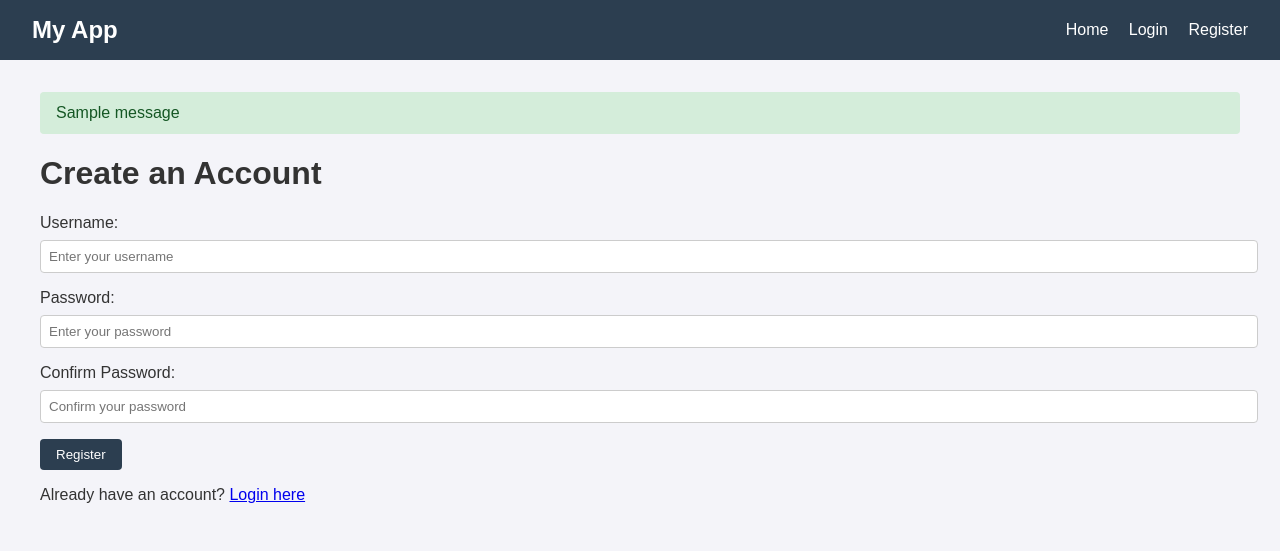
After one commit to Lenchanteu/webappZSBW, a Flask app: template templates/register.html in a window 1280 px wide. The commit adds this page. Shown: the top 551 px of the page. Run offline with Flask 3, Linux system fonts and the light colour scheme; the template is opened without the code that fills it, so the values that code supplies are empty; one stand-in notice (Sample message) is shown.

Commit message:
Add user auth, templates, and static styling
Initialize and secure user authentication flow: add DB initialization, password hashing, create_account and check_credentials helpers, and session-based login/logout with flash messages. Introduce templates (base, home, login, register, dashboard) and a global stylesheet (static/style.css) for layout and alerts. Clean up utils (remove test insertions) and add a delete_table helper. Set app.secret_key using secrets and centralize database path.

```diff
--- a/main.py
+++ b/main.py
@@ -1,43 +1,131 @@
-from flask import Flask, render_template, request, redirect, url_for
-import flask
+from flask import Flask, render_template, request, redirect, url_for, session, flash
 import sqlite3
 import hashlib
+import secrets
+import os
 
 app = Flask(__name__)
+app.secret_key = secrets.token_hex(32)
 
-con = sqlite3.connect("database/credentials.db")
-cur = con.cursor()
-def check_credentials(pswd, uname):
-    check = cur.execute("SELECT pswd FROM credentials WHERE uname=?;", uname)
-    m = hashlib.sha256()
-    m.update(pswd)
-    if m.hexdigest() == check:
-        return True
-    else:
-        return False
+# Path to database file
+DATABASE = os.path.join(os.path.dirname(os.path.abspath(__file__)), 'database', 'credentials.db')
 
-@app.route("/hello_world")
-def hello_world():
-    return "hello_world"
+def init_db():
+    """Initialize the database with required tables"""
+    os.makedirs(os.path.dirname(DATABASE), exist_ok=True)
+    con = sqlite3.connect(DATABASE)
+    cur = con.cursor()
+    cur.execute("""
+        CREATE TABLE IF NOT EXISTS credentials (
+            uname TEXT PRIMARY KEY,
+            pswd TEXT NOT NULL
+        );
+    """)
+    # Insert test user if not exists
+    cur.execute("SELECT 1 FROM credentials WHERE uname='test'")
+    if not cur.fetchone():
+        test_user = ("test", hashlib.sha256("test".encode('utf-8')).hexdigest())
+        cur.execute("INSERT INTO credentials (uname, pswd) VALUES (?, ?)", test_user)
+    con.commit()
+    con.close()
+
+# Initialize database
+init_db()
+
+def check_credentials(uname, pswd):
+    """Check if username and password match"""
+    con = sqlite3.connect(DATABASE)
+    cur = con.cursor()
+    cur.execute("SELECT pswd FROM credentials WHERE uname=?;", (uname,))
+    check = cur.fetchone()
+    con.close()
+
+    if check is None:
+        return False  # User not found
+
+    # Hash the input password
+    hashed_pswd = hashlib.sha256(pswd.encode('utf-8')).hexdigest()
+    # Compare with stored hash
+    return hashed_pswd == check[0]
+
+def create_account(uname, pswd):
+    """Create a new user account"""
+    con = sqlite3.connect(DATABASE)
+    cur = con.cursor()
+
+    # Check if username already exists
+    cur.execute("SELECT 1 FROM credentials WHERE uname=?;", (uname,))
+    if cur.fetchone():
+        con.close()
+        return False  # Username already exists
+
+    # Hash the password
+    hash_obj = hashlib.sha256()
+    hash_obj.update(pswd.encode('utf-8'))
+    hashed_pswd = hash_obj.hexdigest()
+
+    # Insert the new user
+    cur.execute("INSERT INTO credentials (uname, pswd) VALUES (?, ?)", (uname, hashed_pswd))
+    con.commit()
+    con.close()
+    return True  # Registration successful
+
+@app.route("/")
+def home():
+    return render_template('home.html')
+
 @app.route("/login", methods=["GET", "POST"])
 def login():
     if request.method == "GET":
         return render_template('login.html')
+
     uname = request.form.get('uname')
     pswd = request.form.get('pswd')
-    check = check_credentials('test', uname)
-    if check == True:
 
+    if check_credentials(uname, pswd):
+        session['logged_in'] = True
+        session['uname'] = uname
+        flash('Login successful!', 'success')
+        return redirect(url_for('dashboard'))
+    else:
+        flash('Invalid credentials!', 'error')
+        return redirect(url_for('login'))
 
+@app.route("/register", methods=["GET", "POST"])
+def register():
+    if request.method == "GET":
+        return render_template('register.html')
 
+    uname = request.form.get('uname')
+    pswd = request.form.get('pswd')
+    confirm_pswd = request.form.get('confirm_pswd')
 
+    # Validate password match
+    if pswd != confirm_pswd:
+        flash('Passwords do not match!', 'error')
+        return redirect(url_for('register'))
 
+    # Register the user
+    if create_account(uname, pswd):
+        flash('Registration successful! Please log in.', 'success')
+        return redirect(url_for('login'))
+    else:
+        flash('Username already exists! Please choose a different username.', 'error')
+        return redirect(url_for('register'))
 
+@app.route("/dashboard")
+def dashboard():
+    if not session.get('logged_in'):
+        flash('Please log in to access this page.', 'error')
+        return redirect(url_for("login"))
+    return render_template('dashboard.html')
+
+@app.route('/logout')
+def logout():
+    session.pop('logged_in', None)
+    session.pop('uname', None)
+    flash('You were logged out.', 'info')
     return redirect(url_for('home'))
-
-@app.route("/", methods=["POST", "GET"])  # pyright: ignore[reportArgumentType]
-def home():
-    return render_template('home.html'), 'index'
 
 if __name__ == '__main__':
     app.run(debug=True)
--- /dev/null
+++ b/static/style.css
@@ -0,0 +1,118 @@
+/* Global Styles */
+body {
+    font-family: 'Arial', sans-serif;
+    margin: 0;
+    padding: 0;
+    background-color: #f4f4f9;
+    color: #333;
+}
+
+nav {
+    display: flex;
+    justify-content: space-between;
+    align-items: center;
+    padding: 1rem 2rem;
+    background-color: #2c3e50;
+    color: white;
+}
+
+.logo {
+    font-size: 1.5rem;
+    font-weight: bold;
+}
+
+.nav-links a {
+    color: white;
+    text-decoration: none;
+    margin-left: 1rem;
+}
+
+.container {
+    padding: 2rem;
+    max-width: 1200px;
+    margin: 0 auto;
+}
+
+/* Alert Messages */
+.alert {
+    padding: 0.75rem 1rem;
+    margin-bottom: 1rem;
+    border-radius: 4px;
+}
+
+.alert-success {
+    background-color: #d4edda;
+    color: #155724;
+}
+
+.alert-error {
+    background-color: #f8d7da;
+    color: #721c24;
+}
+
+.alert-info {
+    background-color: #d1ecf1;
+    color: #0c5460;
+}
+
+/* Form Styles */
+.form-group {
+    margin-bottom: 1rem;
+}
+
+.form-group label {
+    display: block;
+    margin-bottom: 0.5rem;
+}
+
+.form-group input {
+    width: 100%;
+    padding: 0.5rem;
+    border: 1px solid #ccc;
+    border-radius: 4px;
+}
+
+button {
+    background-color: #2c3e50;
+    color: white;
+    padding: 0.5rem 1rem;
+    border: none;
+    border-radius: 4px;
+    cursor: pointer;
+}
+
+button:hover {
+    background-color: #1a252f;
+}
+
+/* Card Styles */
+.card {
+    background-color: white;
+    border-radius: 8px;
+    box-shadow: 0 2px 4px rgba(0, 0, 0, 0.1);
+    padding: 1.5rem;
+    margin-bottom: 1rem;
+}
+
+.card h2 {
+    margin-top: 0;
+}
+
+/* List Styles */
+ul {
+    list-style-type: none;
+    padding: 0;
+}
+
+ul li {
+    margin-bottom: 0.5rem;
+}
+
+ul li a {
+    color: #2c3e50;
+    text-decoration: none;
+}
+
+ul li a:hover {
+    text-decoration: underline;
+}
--- /dev/null
+++ b/templates/base.html
@@ -0,0 +1,36 @@
+<!DOCTYPE html>
+<html lang="en">
+<head>
+    <meta charset="UTF-8">
+    <meta name="viewport" content="width=device-width, initial-scale=1.0">
+    <title>{% block title %}My Flask App{% endblock %}</title>
+    <link rel="stylesheet" href="{{ url_for('static', filename='style.css') }}">
+</head>
+<body>
+    <nav>
+        <div class="logo">My App</div>
+        <div class="nav-links">
+            {% if session.get('logged_in') %}
+                <a href="{{ url_for('dashboard') }}">Dashboard</a>
+                <a href="{{ url_for('logout') }}">Logout</a>
+            {% else %}
+                <a href="{{ url_for('home') }}">Home</a>
+                <a href="{{ url_for('login') }}">Login</a>
+                <a href="{{ url_for('register')}}">Register</a>
+            {% endif %}
+        </div>
+    </nav>
+
+    <div class="container">
+        {% with messages = get_flashed_messages(with_categories=true) %}
+            {% if messages %}
+                {% for category, message in messages %}
+                    <div class="alert alert-{{ category }}">{{ message }}</div>
+                {% endfor %}
+            {% endif %}
+        {% endwith %}
+
+        {% block content %}{% endblock %}
+    </div>
+</body>
+</html>
--- /dev/null
+++ b/templates/register.html
@@ -0,0 +1,25 @@
+{% extends "base.html" %}
+
+{% block title %}Register{% endblock %}
+
+{% block content %}
+    <div class="register-container">
+        <h1>Create an Account</h1>
+        <form method="POST" action="{{ url_for('register') }}">
+            <div class="form-group">
+                <label for="uname">Username:</label>
+                <input type="text" id="uname" name="uname" required placeholder="Enter your username">
+            </div>
+            <div class="form-group">
+                <label for="pswd">Password:</label>
+                <input type="password" id="pswd" name="pswd" required placeholder="Enter your password">
+            </div>
+            <div class="form-group">
+                <label for="confirm_pswd">Confirm Password:</label>
+                <input type="password" id="confirm_pswd" name="confirm_pswd" required placeholder="Confirm your password">
+            </div>
+            <button type="submit" class="btn-register">Register</button>
+        </form>
+        <p class="login-link">Already have an account? <a href="{{ url_for('login') }}">Login here</a></p>
+    </div>
+{% endblock %}
```
Also changed, not shown: templates/dashboard.html (added, +22 -0 lines), templates/home.html (+8 -15 lines), templates/login.html (+15 -20 lines), utils.py (+3 -8 lines), database/credentials.db.
